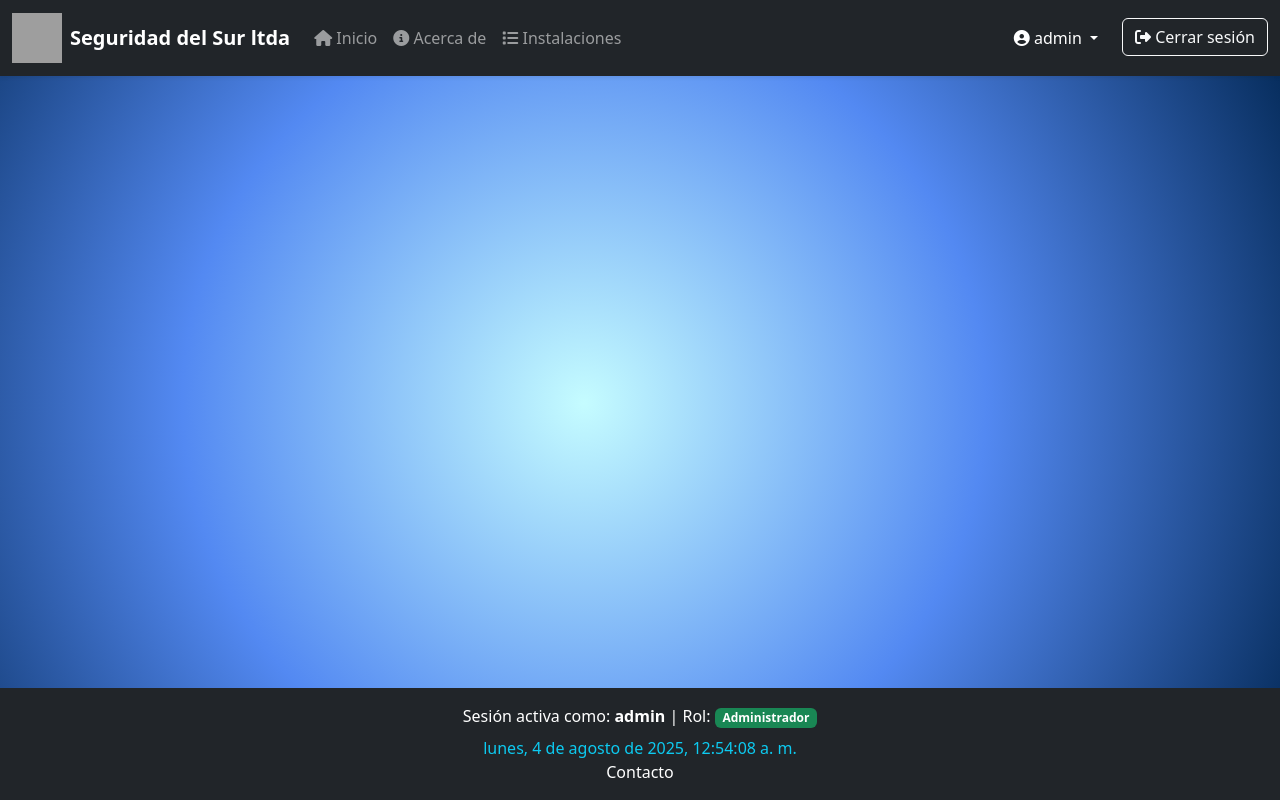
After one commit to A05Chaves/instalaciones, a Django app: page /mantenimientos/ in a window 1280 px wide. The commit adds this page. Run offline with Django 4.2, Linux system fonts and the light colour scheme; a user stored in the database is signed in; some libraries are stand-ins or nearby versions; grey boxes are pictures that could not be loaded.

```diff
--- a/app_instalaciones/home_views/views.py
+++ b/app_instalaciones/home_views/views.py
@@ -266,3 +266,11 @@ def exportar_excel(request):
     response['Content-Disposition'] = 'attachment; filename="instalaciones.xlsx"'
     df.to_excel(response, index=False)
     return response
+
+# HOJA DE MANTENIMIENTOS 2 AGOSTO
+
+
+def lista_mantenimientos(request):
+    if not request.user.is_authenticated:
+        return redirect('mantenimientos')
+    return render(request, "mantenimientos.html")
--- /dev/null
+++ b/app_instalaciones/templates/mantenimientos.html
@@ -0,0 +1,157 @@
+{% load static %}
+
+
+<!DOCTYPE html>
+<html lang="es">
+
+<head>
+    <meta charset="UTF-8">
+    <title>{% block titulo %}App_Sesur{% endblock %}</title>
+    <meta name="viewport" content="width=device-width, initial-scale=1, shrink-to-fit=no">
+
+    <!-- Bootstrap 5 CSS -->
+    <link href="https://cdn.jsdelivr.net/npm/bootstrap@5.3.2/dist/css/bootstrap.min.css" rel="stylesheet">
+
+    <!-- DataTables CSS con Bootstrap 5 -->
+    <link rel="stylesheet" href="https://cdn.datatables.net/1.13.6/css/dataTables.bootstrap5.min.css">
+
+    <!-- Font Awesome -->
+    <link rel="stylesheet" href="https://cdnjs.cloudflare.com/ajax/libs/font-awesome/6.5.0/css/all.min.css">
+
+    <!-- Tu hoja de estilos personalizada -->
+    <link href="{% static 'sesur/css/main.css' %}" rel="stylesheet">
+
+</head>
+
+<body class="prueba1">
+    <header>
+        <nav class="navbar navbar-expand-lg navbar-dark bg-dark shadow-sm">
+            <div class="container-fluid">
+                <a class="navbar-brand d-flex align-items-center" href="https://www.seguridad-delsur.com/">
+                    <img src="https://encrypted-tbn0.gstatic.com/images?q=tbn:ANd9GcTMUB4U_sV8yEJ1cfjkA67qIptdjoGv6PCB1g&s"
+                        alt="Logo" width="50" height="50" class="me-2">
+                    <strong>Seguridad del Sur ltda</strong>
+                </a>
+                <button class="navbar-toggler" type="button" data-bs-toggle="collapse" data-bs-target="#navbarNav"
+                    aria-controls="navbarNav" aria-expanded="false" aria-label="Toggle navigation">
+                    <span class="navbar-toggler-icon"></span>
+                </button>
+                <div class="collapse navbar-collapse justify-content-between" id="navbarNav">
+                    <ul class="navbar-nav">
+                        <li class="nav-item">
+                            <a class="nav-link {% if request.resolver_match.url_name == 'home' %}active{% endif %}"
+                                href="{% url 'home' %}">
+                                <i class="fas fa-home"></i> Inicio
+                            </a>
+                        </li>
+                        <li class="nav-item">
+                            <a class="nav-link" href="#"><i class="fas fa-info-circle"></i> Acerca de</a>
+                        </li>
+                        {% if request.user.is_authenticated and request.user.is_staff %}
+                        <li class="nav-item">
+                            <a class="nav-link" href="{% url 'lista_instalaciones' %}">
+                                <i class="fas fa-list"></i> Instalaciones
+                            </a>
+                        </li>
+                        {% endif %}
+                    </ul>
+                    <ul class="navbar-nav ms-auto">
+                        {% if request.user.is_authenticated %}
+                        <li class="nav-item dropdown">
+                            <a class="nav-link dropdown-toggle text-white" href="#" id="userDropdown" role="button"
+                                data-bs-toggle="dropdown" aria-expanded="false">
+                                <i class="fas fa-user-circle"></i> {{ request.user.username }}
+                            </a>
+                            <ul class="dropdown-menu dropdown-menu-end" aria-labelledby="userDropdown">
+                                <li><a class="dropdown-item" href="#"><i class="fas fa-user"></i> Mi perfil</a></li>
+                                <li><a class="dropdown-item" href="#"><i class="fas fa-key"></i> Cambiar contraseña</a>
+                                </li>
+                                <li><a class="dropdown-item" href="#"><i class="fas fa-cogs"></i> Configuración</a></li>
+                                <li>
+                                    <hr class="dropdown-divider">
+                                </li>
+                                <li><a class="dropdown-item text-danger" href="{% url 'logout' %}"><i
+                                            class="fas fa-sign-out-alt"></i> Cerrar sesión</a></li>
+                            </ul>
+                        </li>
+                        <li class="nav-item">
+                            <a class="btn btn-outline-light ms-3" href="{% url 'logout' %}">
+                                <i class="fas fa-sign-out-alt"></i> Cerrar sesión
+                            </a>
+                        </li>
+                        {% else %}
+                        <li class="nav-item">
+                            <a class="btn btn-outline-primary" href="{% url 'login' %}">
+                                <i class="fas fa-sign-in-alt"></i> Iniciar sesión
+                            </a>
+                        </li>
+                        {% endif %}
+                    </ul>
+                </div>
+            </div>
+        </nav>
+    </header>
+    <div class="container-fluid py-4 px-3">
+        {% block content %}
+
+
+
+
+        {% endblock %}
+    </div>
+    <footer class="bg-dark text-white text-center py-3 mt-5">
+        <div>
+            {% if request.user.is_authenticated %}
+            Sesión activa como: <strong>{{ request.user.username }}</strong>
+            {% if request.user.is_staff %}
+            | Rol: <span class="badge bg-success">Administrador</span>
+            {% else %}
+            | Rol: <span class="badge bg-secondary">Usuario</span>
+            {% endif %}
+            {% else %}
+            <a href="{% url 'login' %}" class="text-white">Iniciar sesión</a> para ver más opciones.
+            {% endif %}
+        </div>
+        <div class="mt-2"><span id="datetime" class="text-info"></span></div>
+        <div><a href="#" class="text-white text-decoration-none">Contacto</a></div>
+    </footer>
+
+    <!-- jQuery y Bootstrap Bundle -->
+    <script src="https://code.jquery.com/jquery-3.7.1.min.js"></script>
+    <script src="https://cdn.jsdelivr.net/npm/bootstrap@5.3.2/dist/js/bootstrap.bundle.min.js"></script>
+
+    <!-- DataTables -->
+    <script src="https://cdn.datatables.net/1.13.6/js/jquery.dataTables.min.js"></script>
+    <script src="https://cdn.datatables.net/1.13.6/js/dataTables.bootstrap5.min.js"></script>
+
+
+    <!-- Reloj en el footer -->
+    <script>
+        function updateDateTime() {
+            const now = new Date();
+            const options = {
+                weekday: 'long', year: 'numeric', month: 'long',
+                day: 'numeric', hour: '2-digit', minute: '2-digit', second: '2-digit'
+            };
+            const formatted = now.toLocaleString('es-CO', options);
+            document.getElementById('datetime').textContent = " " + formatted;
+        }
+        updateDateTime();
+        setInterval(updateDateTime, 1000);
+    </script>
+
+    <!-- Cierre automático de alertas -->
+    <script>
+        setTimeout(function () {
+            const alerts = document.querySelectorAll('.auto-dismiss-alert');
+            alerts.forEach(function (alert) {
+                const bsAlert = bootstrap.Alert.getOrCreateInstance(alert);
+                bsAlert.close();
+            });
+        }, 3000);
+    </script>
+
+    {% block extra_js %}{% endblock %}
+</body>
+
+</html>
--- a/instalaciones/urls.py
+++ b/instalaciones/urls.py
@@ -15,6 +15,8 @@ urlpatterns = [
     path('logout/', user_views.logout, name='logout'),
     path('lista_instalaciones/', views.lista_instalaciones,
          name='lista_instalaciones'),
+    path('mantenimientos/', views.lista_mantenimientos, name='mantenimientos'),
+
     path('instalacion/editar/<int:id>/',
          views.editar_instalacion, name='editar_instalacion'),
     path('instalacion/eliminar/<int:id>/',
```
Also changed, not shown: app_instalaciones/models/cuadroInstalaciones.py (+58 -29 lines), app_instalaciones/models/forms.py (+28 -36 lines), app_instalaciones/templates/home.html (+9 -0 lines), app_instalaciones/migrations/0001_initial.py, app_instalaciones/migrations/0002_rename_cuadroinst_cuadroinsta.py (deleted), app_instalaciones/migrations/0003_cuadroinsta_cantidad_tecnicos_and_more.py (deleted), app_instalaciones/migrations/0004_alter_cuadroinsta_en_bodega.py (deleted), app_instalaciones/migrations/0005_alter_cuadroinsta_finaliza.py (deleted), app_instalaciones/migrations/0006_registroimportacion.py (deleted), app_instalaciones/migrations/0007_alter_cuadroinsta_ciudad_alter_cuadroinsta_direccion_and_more.py (deleted), db.sqlite3.
